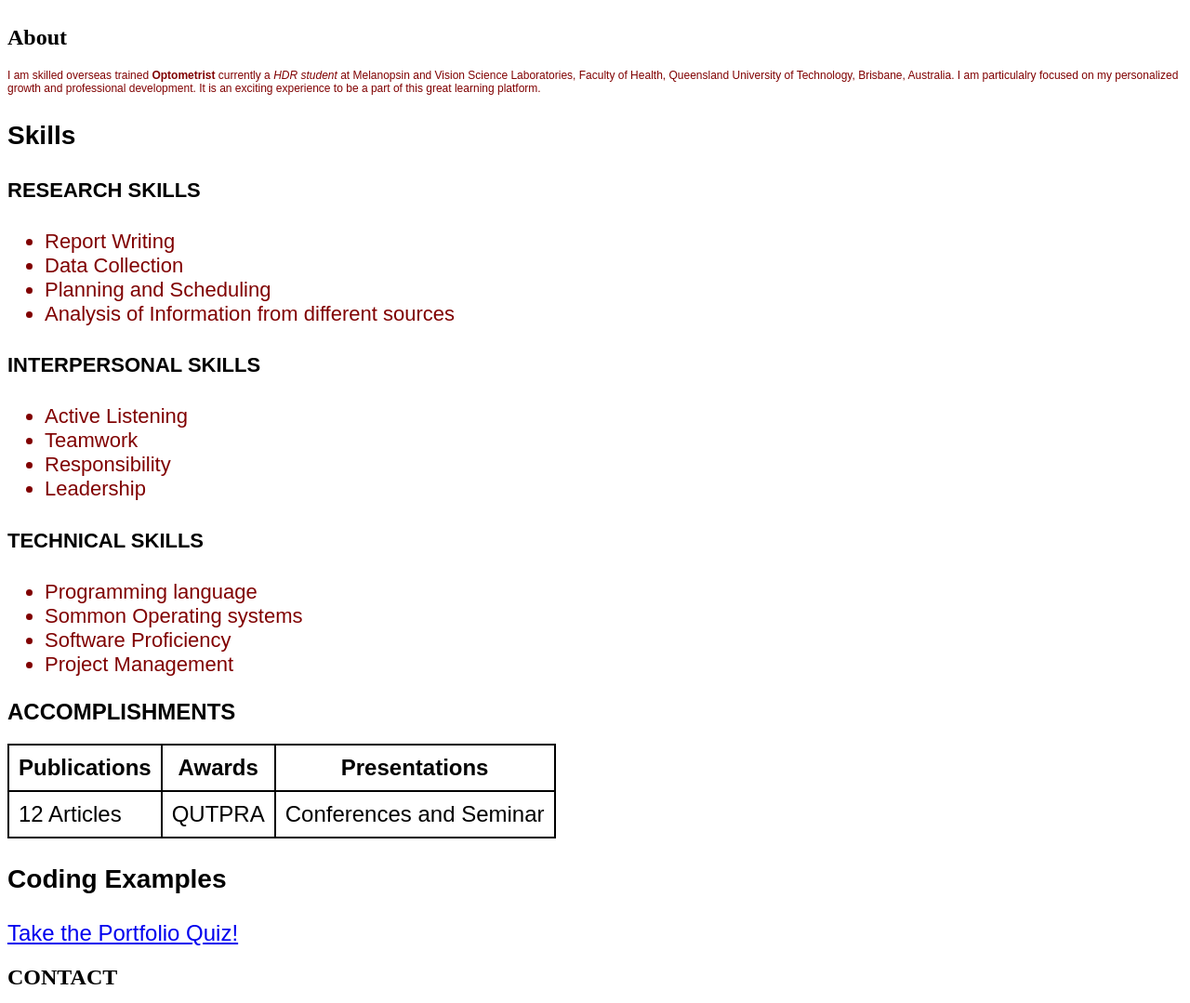
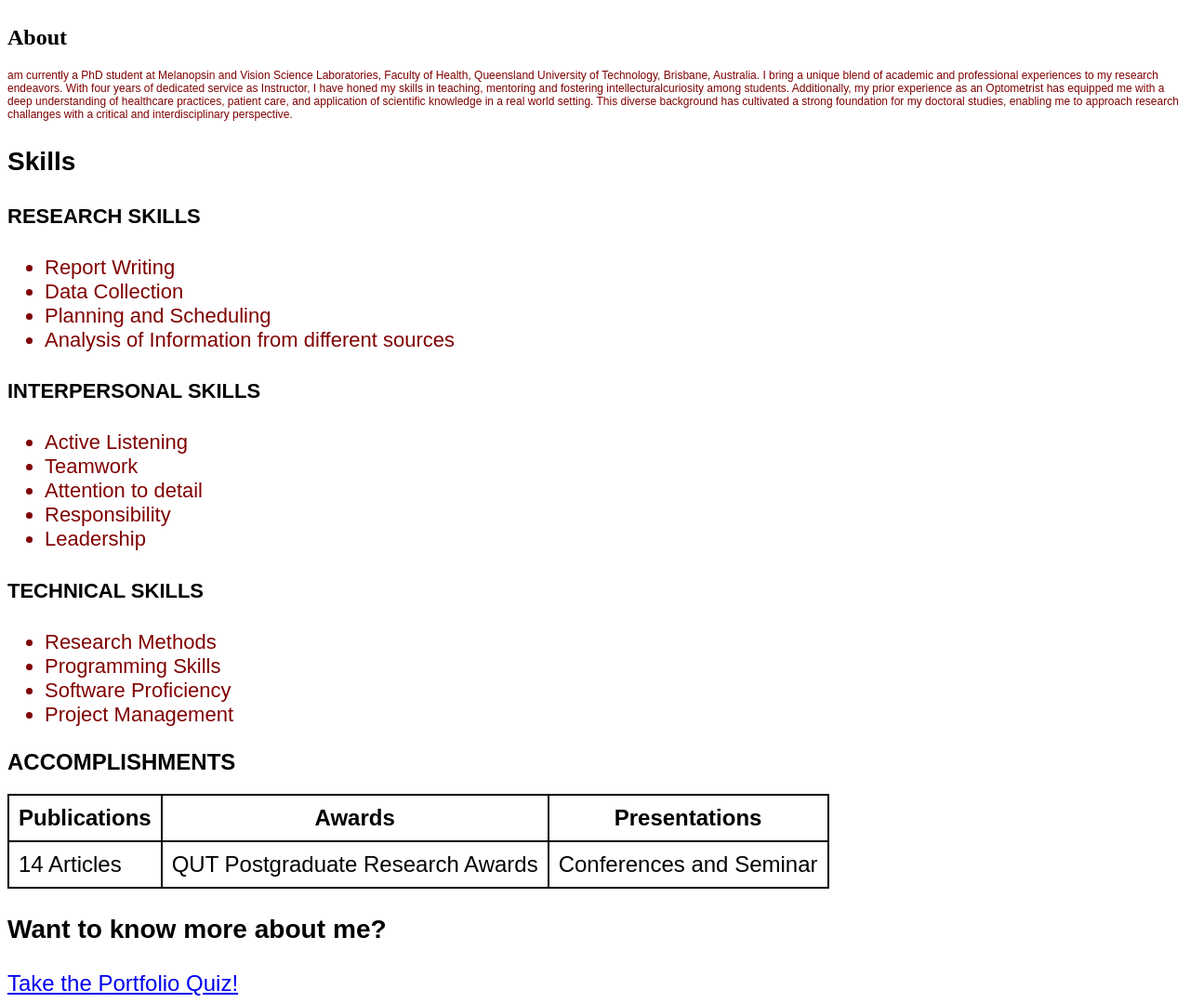
Before and after one commit to hira-hdr/hira-hdr.github.io, a plain HTML site: page index.html in a window 1280 px wide. Shown: the part 388-1467 px from the top of the page at 93% size. Drawn offline with Linux system fonts and the light colour scheme.

Commit message:
Update index.html
updates in html

```diff
--- a/index.html
+++ b/index.html
@@ -27,8 +27,12 @@
             </figure>
         </div>
         <h2 id ="About">About</h2>
-            <p>I am skilled overseas trained <strong>Optometrist</strong> currently a <em>HDR student</em> at Melanopsin and Vision Science Laboratories, Faculty of Health, Queensland University of Technology, Brisbane, Australia. I am particulalry focused on my personalized growth and professional development.
-            It is an exciting experience to be a part of this great learning platform. </p>
+            <p> am currently a PhD student at Melanopsin and Vision Science Laboratories, Faculty of Health, Queensland University of Technology, Brisbane, Australia.
+                I bring a unique blend of academic and professional experiences to my research endeavors.
+                With four years of dedicated service as Instructor, I have honed my skills in teaching, mentoring and fostering intellecturalcuriosity among students.
+                Additionally, my prior experience as an Optometrist has equipped me with a deep understanding of healthcare practices, patient care, and application of scientific knowledge in a real world setting.
+                This diverse background has cultivated a strong foundation for my doctoral studies, enabling me to approach research challanges with a critical and interdisciplinary perspective.
+            </p>
             <!-- Skills Section-->
         <h3 id="Sklist">Skills</h3>
         <h4 class="Sklist">Research Skills</h4>
@@ -42,13 +46,14 @@
             <ul class="list">
                 <li>Active Listening</li>
                 <li>Teamwork</li>
+                <li>Attention to detail</li>
                 <li>Responsibility</li>
                 <li>Leadership</li>
             </ul>
         <h4 class="Sklist">Technical Skills</h4>
             <ul class="list">
-                <li>Programming language</li>
-                <li>Sommon Operating systems</li>
+                <li>Research Methods</li>
+                <li>Programming Skills</li>
                 <li>Software Proficiency</li>
                 <li>Project Management</li>
             </ul>
@@ -62,12 +67,12 @@
                     <th id="Accomplishment">Presentations</th>
                 </tr>
                 <tr>
-                    <td id="Accomplishment">12 Articles</td>
-                    <td id="Accomplishment">QUTPRA</td>
+                    <td id="Accomplishment">14 Articles</td>
+                    <td id="Accomplishment">QUT Postgraduate Research Awards</td>
                     <td id="Accomplishment">Conferences and Seminar</td>
                 </tr>
             </table>
-            <h3>Coding Examples</h3>
+            <h3>Want to know more about me?</h3>
             <a href="quiz.html" target="_blank"> Take the Portfolio Quiz!</a>
         </div>
         <!-- Contact section-->
@@ -75,7 +80,7 @@
             <footer>
             <h2 class="Contactform">Contact</h2>
             <a href="https://www.linkedin.com/in/hira-nath-dahal-694a6893/"target="_blank">
-            <img src="linkedin.png" width="100" height="100" alt="LinkedIn"></a>
+            <img src="linkedin.png" width="40" height="40" alt="LinkedIn"></a>
         <form>
             <label for="name">*First Name:</label>
             <br>
@@ -95,7 +100,7 @@
             <br>
             <label for="message">*Leave your message below:</label>
             <br>
-            <textarea id="message" name="message" rows="4" cols="30" required placeholder="Enter your comments here...">
+            <textarea id="message" name="message" rows="8" cols="60" required placeholder="Enter your comments here...">
             </textarea>
             <br>
             <br>
```
